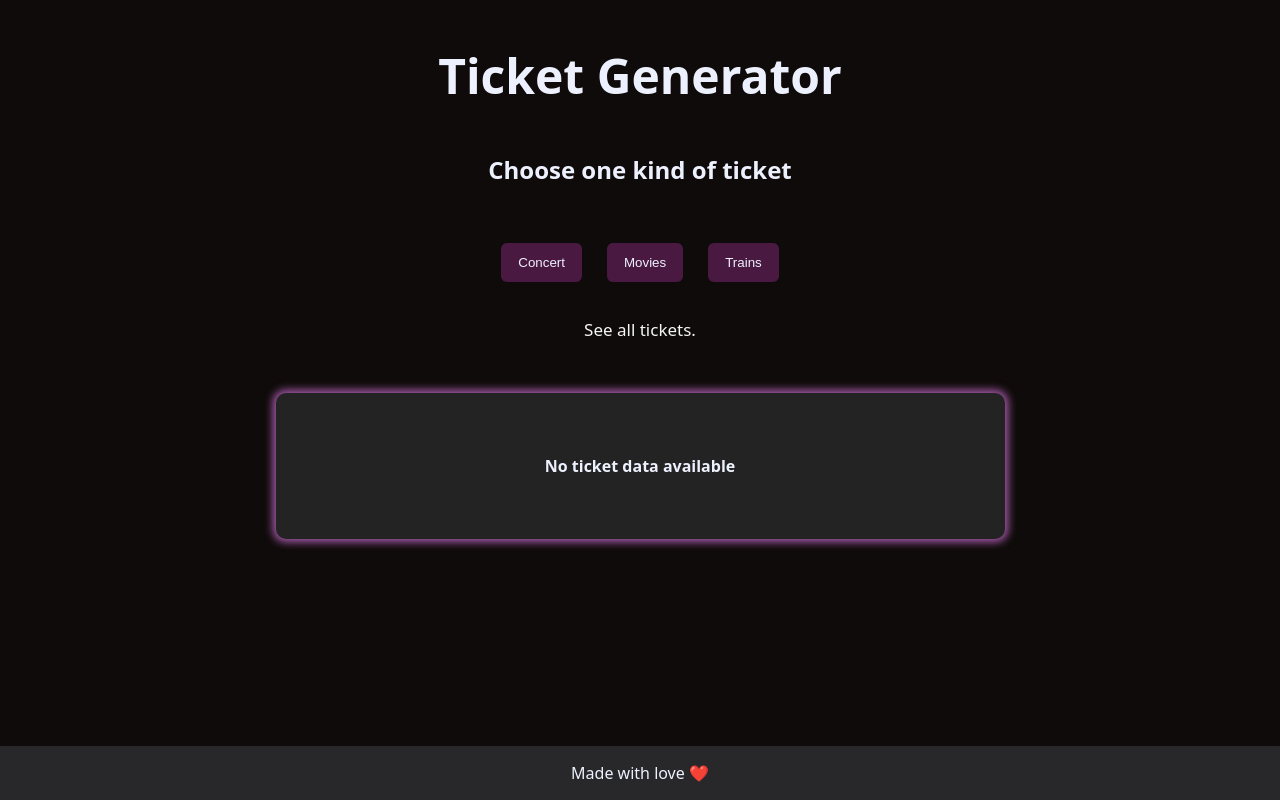
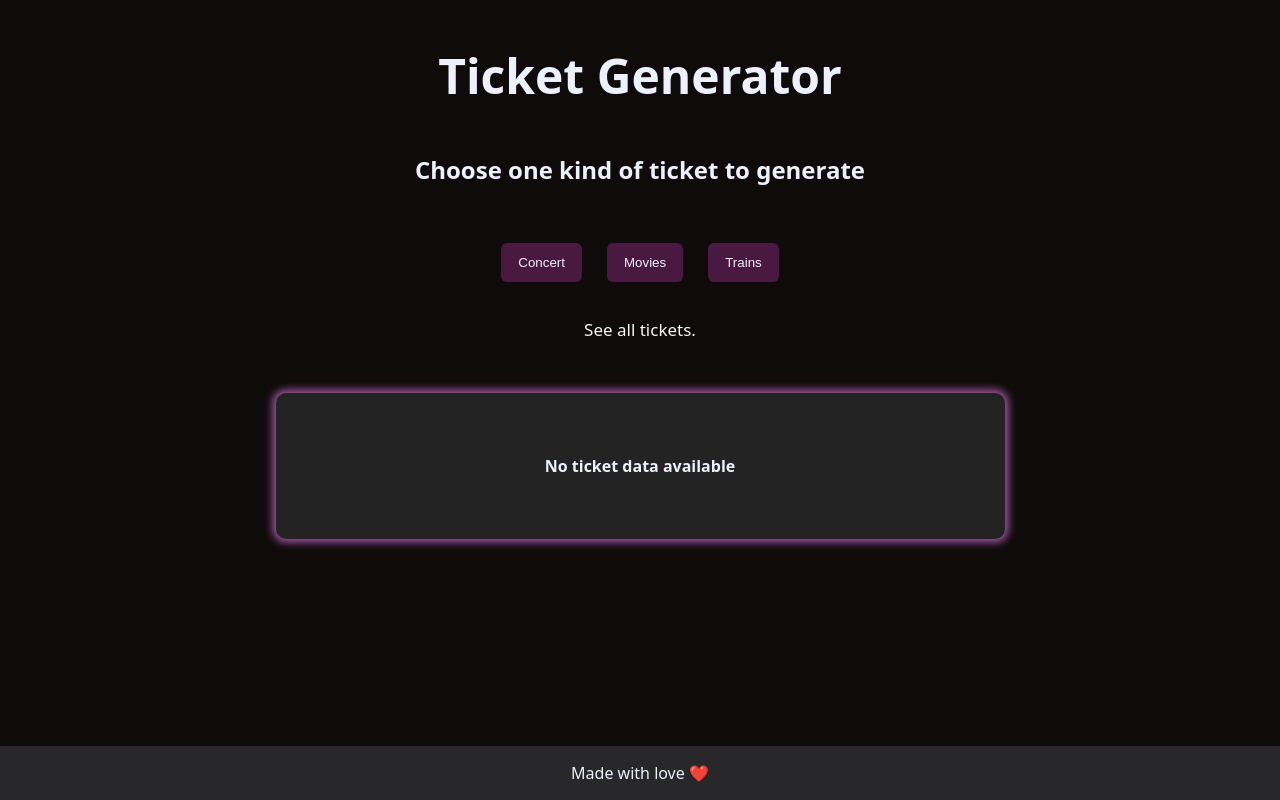
Before and after one commit to BryanGordon/tickets, a React (Vite) app: page / in a window 1280 px wide. Built offline with nearby package versions, Linux system fonts and the light colour scheme.

Commit message:
Format code

```diff
--- a/src/components/Generator.jsx
+++ b/src/components/Generator.jsx
@@ -4,15 +4,11 @@ export function Generator () {
   return (
     <section>
       <header>
-      <h1>
-        Ticket Generator
-      </h1>
+        <h1>Ticket Generator</h1>
       </header>
       <article>
         <div>
-        <h2>
-          Choose one kind of ticket
-        </h2>
+          <h2>Choose one kind of ticket to generate</h2>
         </div>
       </article>
       <TicketInfo />
```
Lines whose indentation alone changed are shown as unchanged.
